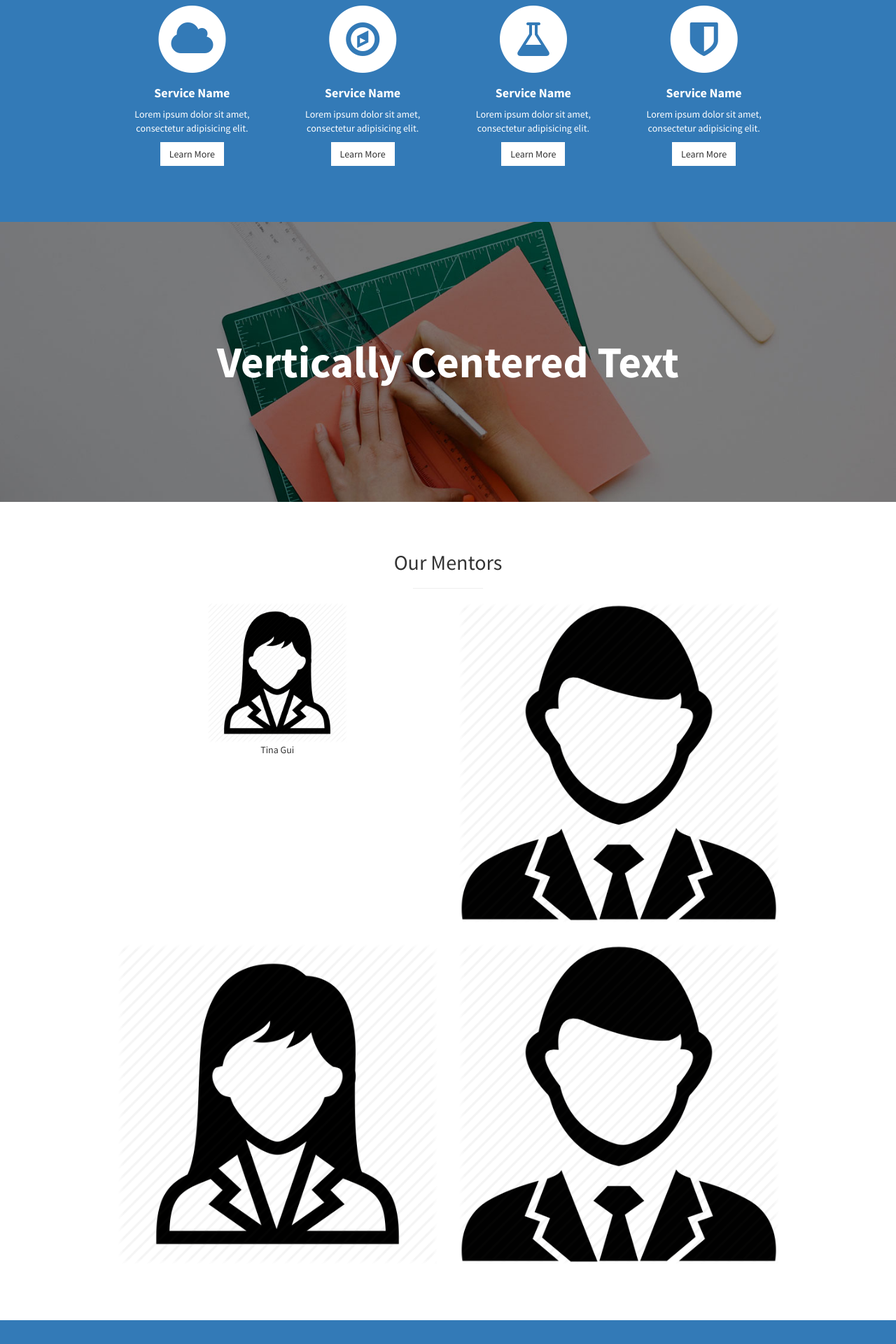
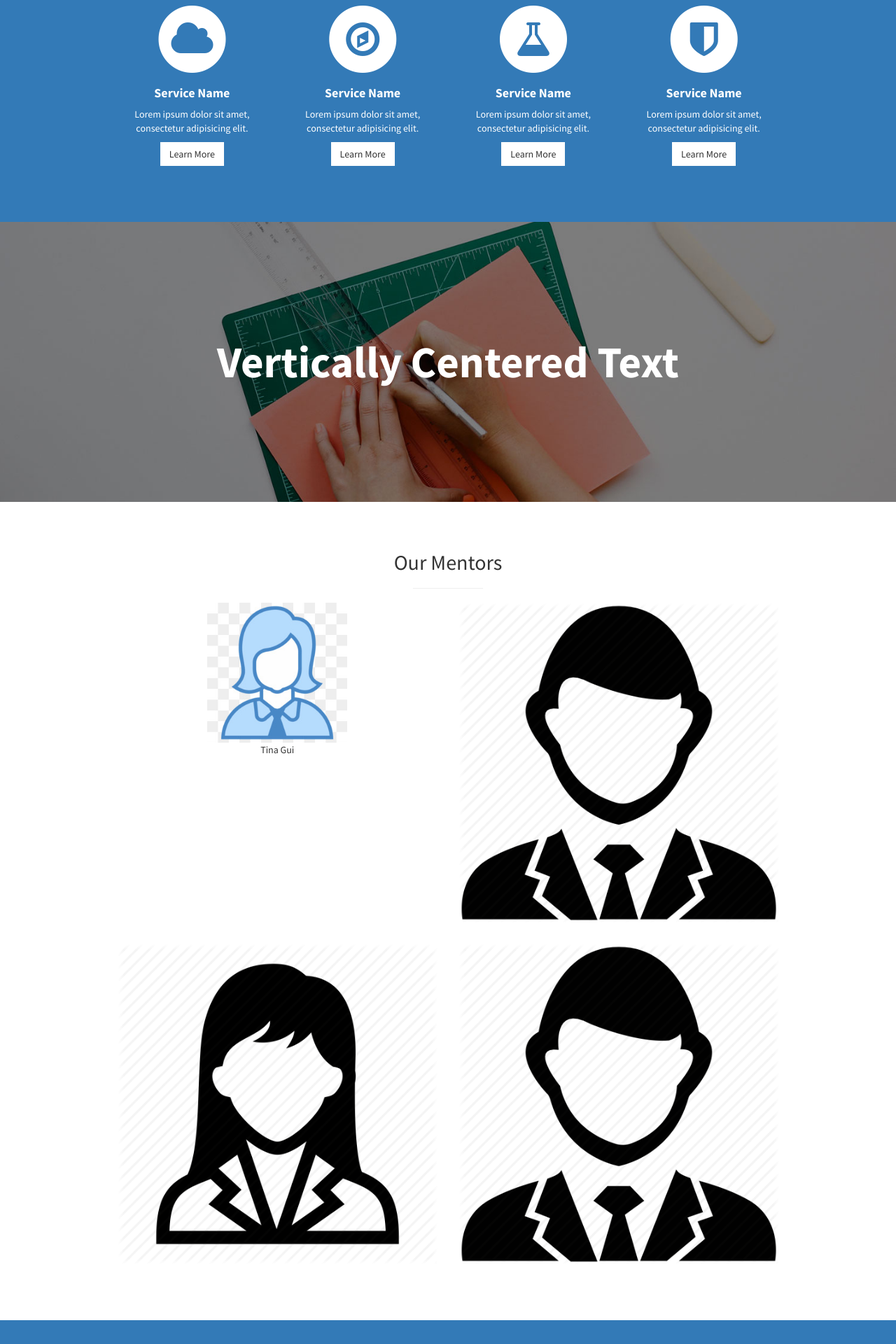
Before and after one commit to tinagui/WeOffer, a Jekyll site: the page built from index.html, in a window 1280 px wide. Shown: the part 1222-3142 px from the top of the page at 70% size. Built offline with Jekyll 4.4.1, drawn with Linux system fonts in a browser that asks for light colours.

Commit message:
Update portfolio.html

```diff
--- a/_includes/portfolio.html
+++ b/_includes/portfolio.html
@@ -7,7 +7,7 @@
         <div class="row">
           <div class="col-md-6">
             <div class="portfolio-item">
-                <img class="img-portfolio img-responsive" src="img/mentor_female.png" height="200" width="200">
+                <img class="img-portfolio img-responsive" src="img/mentor_female.jpg" height="200" width="200">
                 <p> Tina Gui</p>
               </a>
             </div>
```
